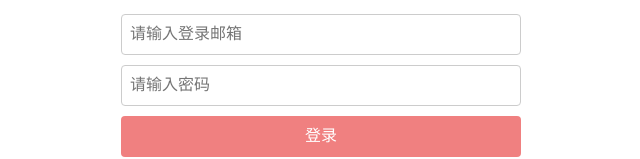
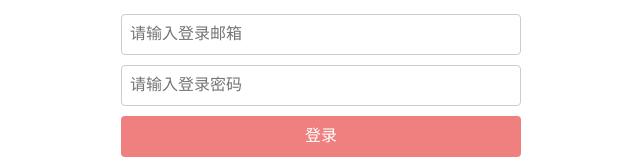
Before and after one commit to hcxowe/tomato-clock, a Vue app in the folder webapp/: page /login in a window 1280 px wide. Shown: the part 216-375 px from the top of the page, without its empty margins (319-959 px from the left). Built offline with nearby package versions, Linux system fonts and the light colour scheme.

Commit message:
修改密码输入框提示

```diff
--- a/webapp/src/components/AccountLogin.vue
+++ b/webapp/src/components/AccountLogin.vue
@@ -8,7 +8,7 @@
                 <input type="text" placeholder="请输入登录邮箱">
             </div>
             <div class="input-wrap">
-                <input type="text" placeholder="请输入密码">
+                <input type="text" placeholder="请输入登录密码">
             </div>
             <div class="login-msg hidden">
                 <p>账号不存在</p>
```
